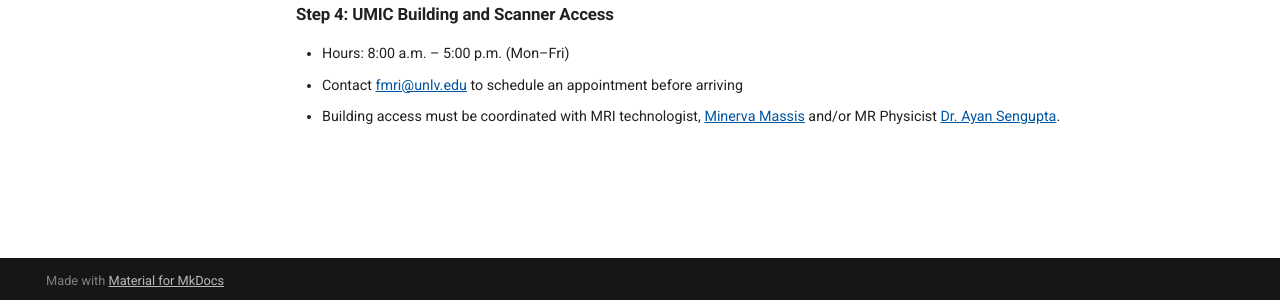
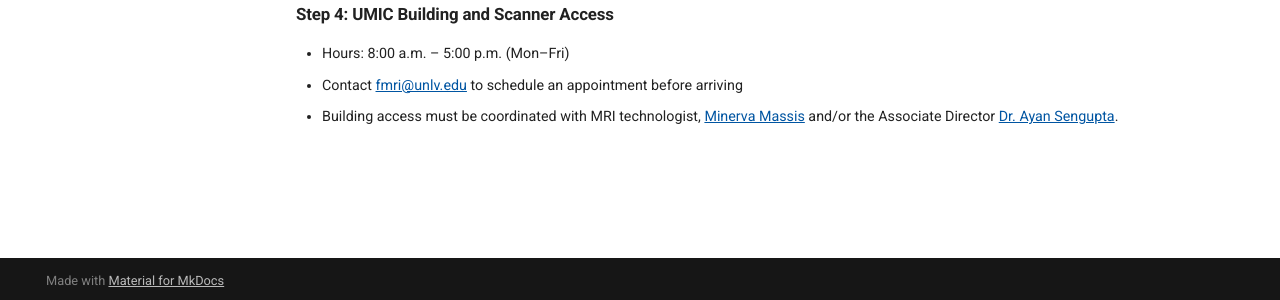
Before and after one commit to unlvfmri/umic, an MkDocs documentation site: the page built from docs/new-users.md, in a window 1280 px wide. Shown: the part 596-896 px from the top of the page. Built offline with MkDocs 1.6.1 and Material for MkDocs 9.7.7, drawn with Linux system fonts in a browser that asks for light colours.

Commit message:
Update contact information for building access

```diff
--- a/docs/new-users.md
+++ b/docs/new-users.md
@@ -26,4 +26,4 @@ All users must complete required [safety training](../training) before accessing
 
 - Hours: 8:00 a.m. – 5:00 p.m. (Mon–Fri)
 - Contact [fmri@unlv.edu](mailto:fmri@unlv.edu) to schedule an appointment before arriving
-- Building access must be coordinated with MRI technologist, [Minerva Massis](../contact) and/or MR Physicist [Dr. Ayan Sengupta](../contact).
+- Building access must be coordinated with MRI technologist, [Minerva Massis](../contact) and/or the Associate Director [Dr. Ayan Sengupta](../contact).
```
